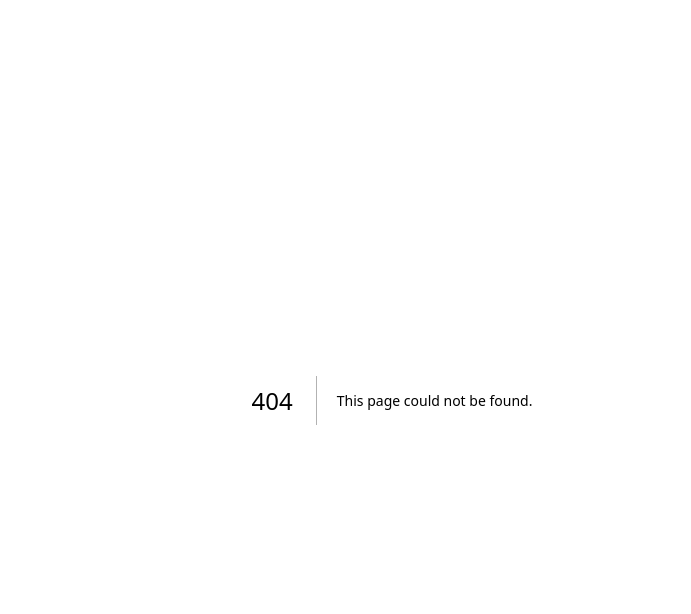
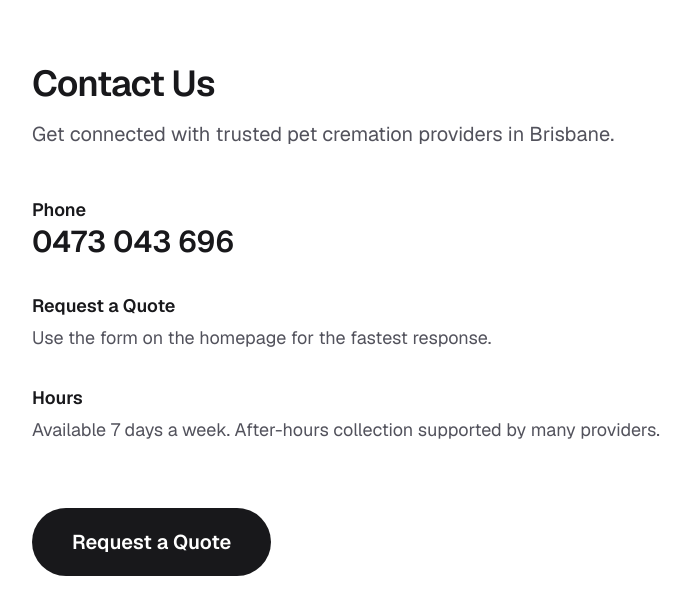
Before and after one commit to edwardted90/brisbanepetcremation, a Next.js app: page /contact in a window 1280 px wide. Before the commit this address had no page. Shown: the top 614 px of the page, without its empty margins (248-939 px from the left). Built offline with nearby package versions, Linux system fonts and the light colour scheme.

Commit message:
seo: add contact page and update sitemap

```diff
--- /dev/null
+++ b/app/contact/page.tsx
@@ -0,0 +1,40 @@
+import type { Metadata } from 'next';
+
+export const metadata: Metadata = {
+  title: 'Contact | Pet Cremation Brisbane Quotes',
+  description: 'Get in touch for pet cremation quotes in Brisbane. Call or request a quote online.',
+};
+
+export default function ContactPage() {
+  return (
+    <div className="min-h-screen bg-white font-sans text-zinc-900">
+      <div className="mx-auto max-w-3xl px-6 py-16">
+        <h1 className="text-4xl font-semibold tracking-tight">Contact Us</h1>
+        <p className="mt-4 text-xl text-zinc-600">Get connected with trusted pet cremation providers in Brisbane.</p>
+
+        <div className="mt-12 space-y-8 text-lg">
+          <div>
+            <div className="font-semibold">Phone</div>
+            <a href="tel:0473043696" className="text-3xl font-semibold text-zinc-900">0473 043 696</a>
+          </div>
+
+          <div>
+            <div className="font-semibold">Request a Quote</div>
+            <p className="mt-1 text-zinc-600">Use the form on the homepage for the fastest response.</p>
+          </div>
+
+          <div>
+            <div className="font-semibold">Hours</div>
+            <p className="mt-1 text-zinc-600">Available 7 days a week. After-hours collection supported by many providers.</p>
+          </div>
+        </div>
+
+        <div className="mt-16">
+          <a href="/#quote" className="inline-block rounded-full bg-zinc-900 px-10 py-5 text-xl font-semibold text-white transition hover:bg-black">
+            Request a Quote
+          </a>
+        </div>
+      </div>
+    </div>
+  );
+}
--- a/app/sitemap.ts
+++ b/app/sitemap.ts
@@ -3,25 +3,31 @@ import { MetadataRoute } from 'next';
 export default function sitemap(): MetadataRoute.Sitemap {
   return [
     {
-      url: 'https://brisbanepetcremation.com.au',
+      url: 'https://www.gentlepetcremation.com',
       lastModified: new Date(),
       changeFrequency: 'weekly',
       priority: 1,
     },
     {
-      url: 'https://brisbanepetcremation.com.au/services',
+      url: 'https://www.gentlepetcremation.com/services',
+      lastModified: new Date(),
+      changeFrequency: 'weekly',
+      priority: 0.9,
+    },
+    {
+      url: 'https://www.gentlepetcremation.com/how-it-works',
       lastModified: new Date(),
       changeFrequency: 'monthly',
       priority: 0.8,
     },
     {
-      url: 'https://brisbanepetcremation.com.au/how-it-works',
+      url: 'https://www.gentlepetcremation.com/cost',
       lastModified: new Date(),
       changeFrequency: 'monthly',
-      priority: 0.8,
+      priority: 0.85,
     },
     {
-      url: 'https://brisbanepetcremation.com.au/contact',
+      url: 'https://www.gentlepetcremation.com/contact',
       lastModified: new Date(),
       changeFrequency: 'monthly',
       priority: 0.7,
```
